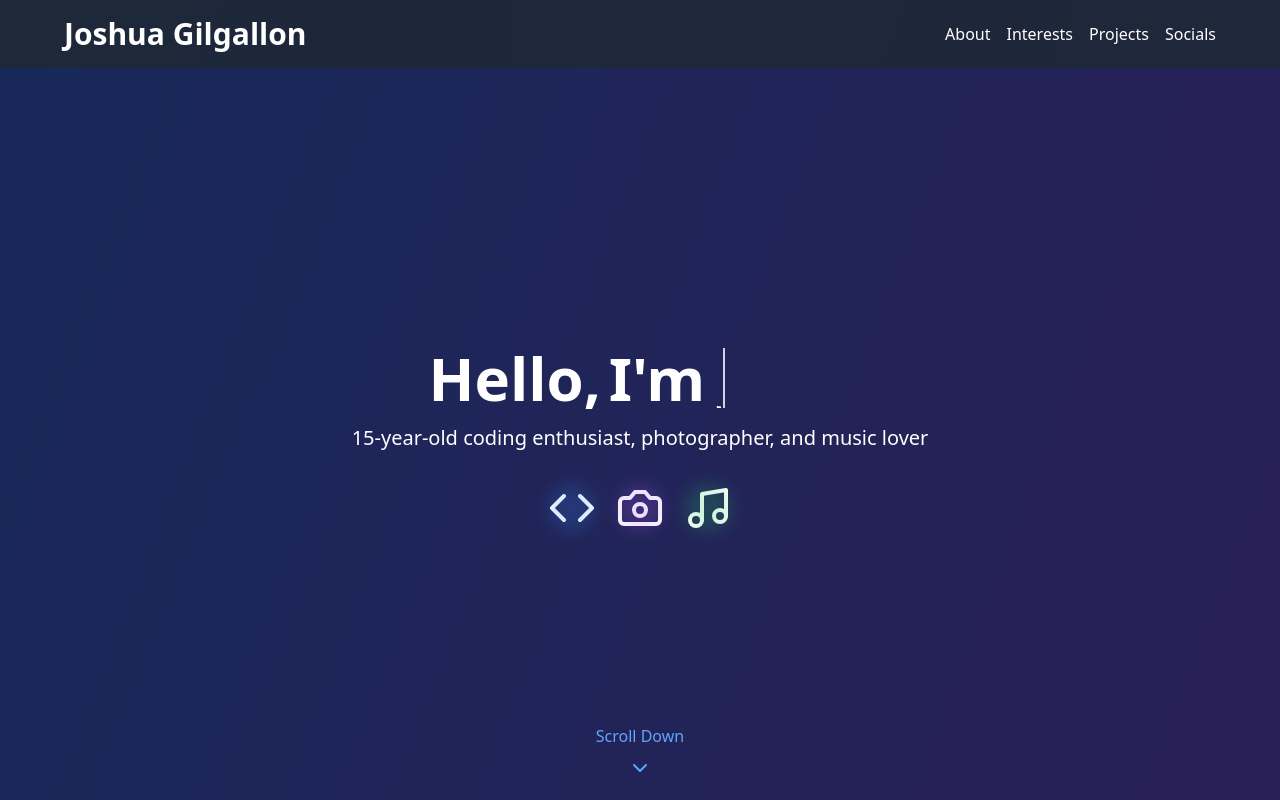
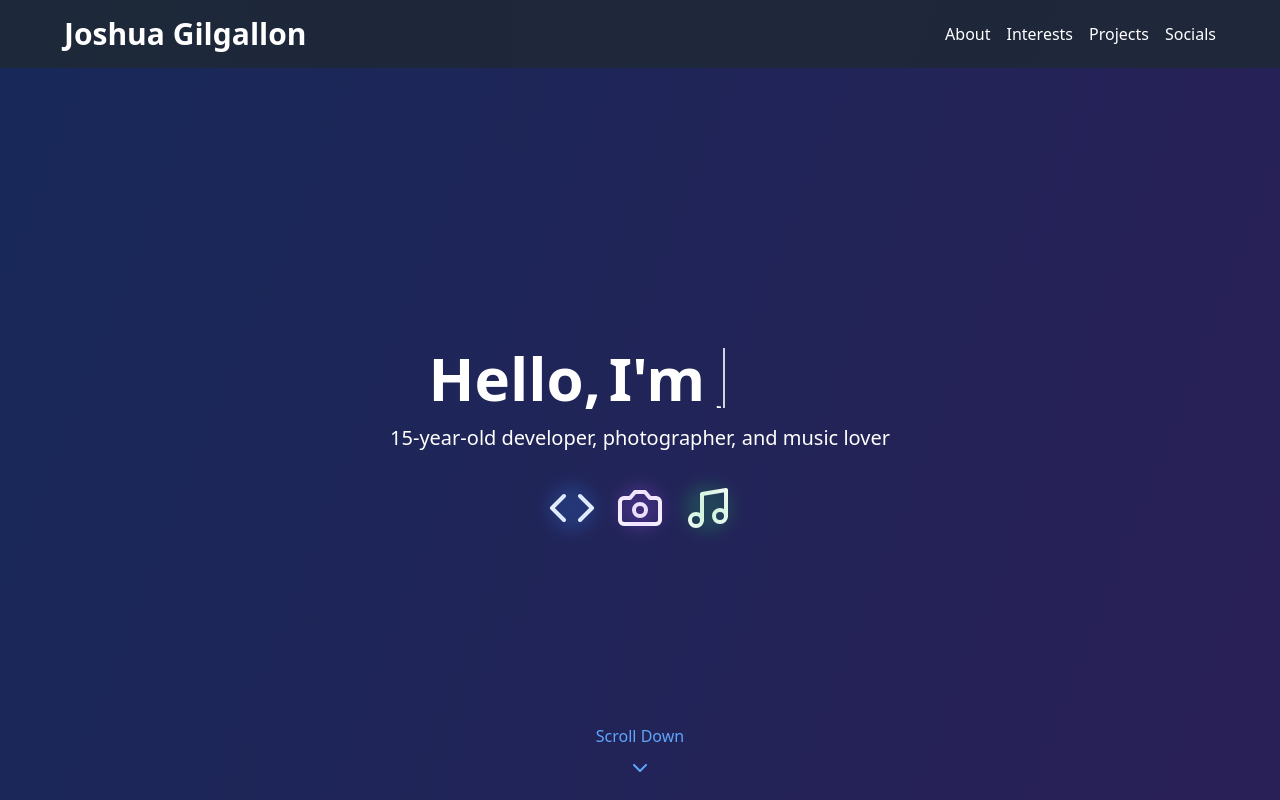
Before and after one commit to JoshuaGilgallon/JoshuaGilgallonWebPortfolio, a React (Create React App) app: page / in a window 1280 px wide. Shown: the top 800 px of the page. Built offline with nearby package versions, Linux system fonts and the light colour scheme; the HTML template or start-up script is replaced by a standard one.

Commit message:
changed the front text

```diff
--- a/src/components/ProfilePage.js
+++ b/src/components/ProfilePage.js
@@ -189,13 +189,7 @@ const ProfilePage = () => {
               className="inline-block"
               whileHover={{ scale: 1.05 }}
             >
-              coding
-            </motion.span>{' '}
-            <motion.span
-              className="inline-block"
-              whileHover={{ scale: 1.05 }}
-            >
-              enthusiast,
+             developer,
             </motion.span>{' '}
             <motion.span
               className="inline-block"
```
